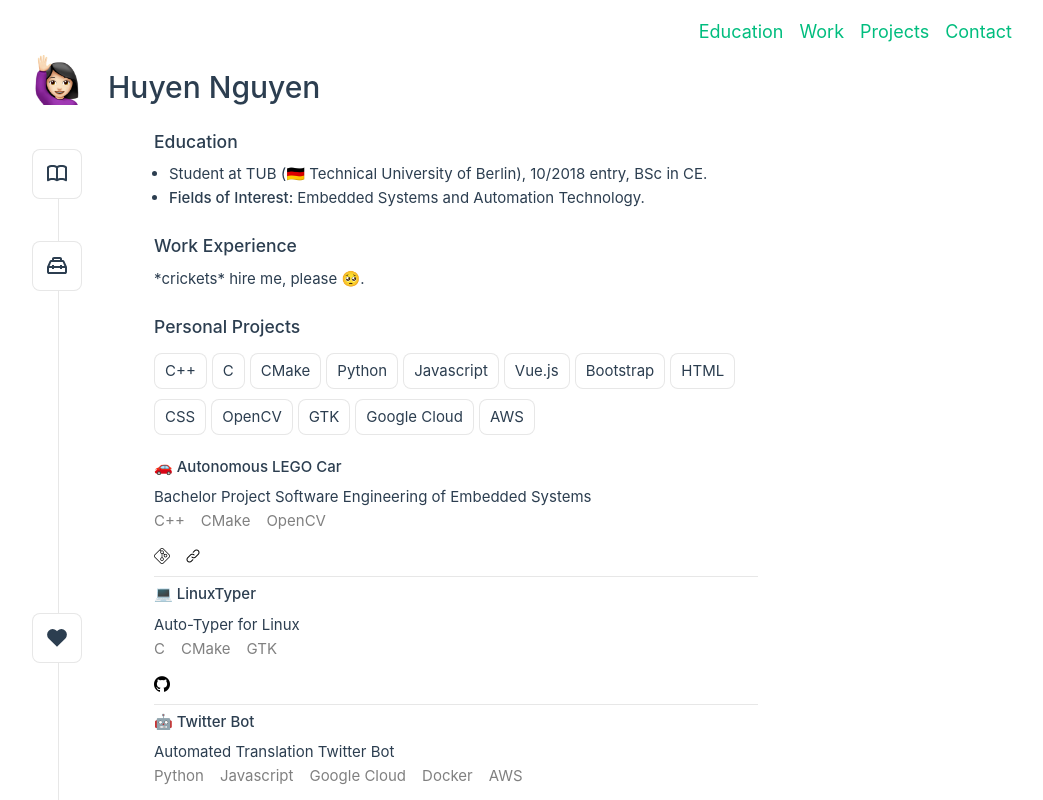
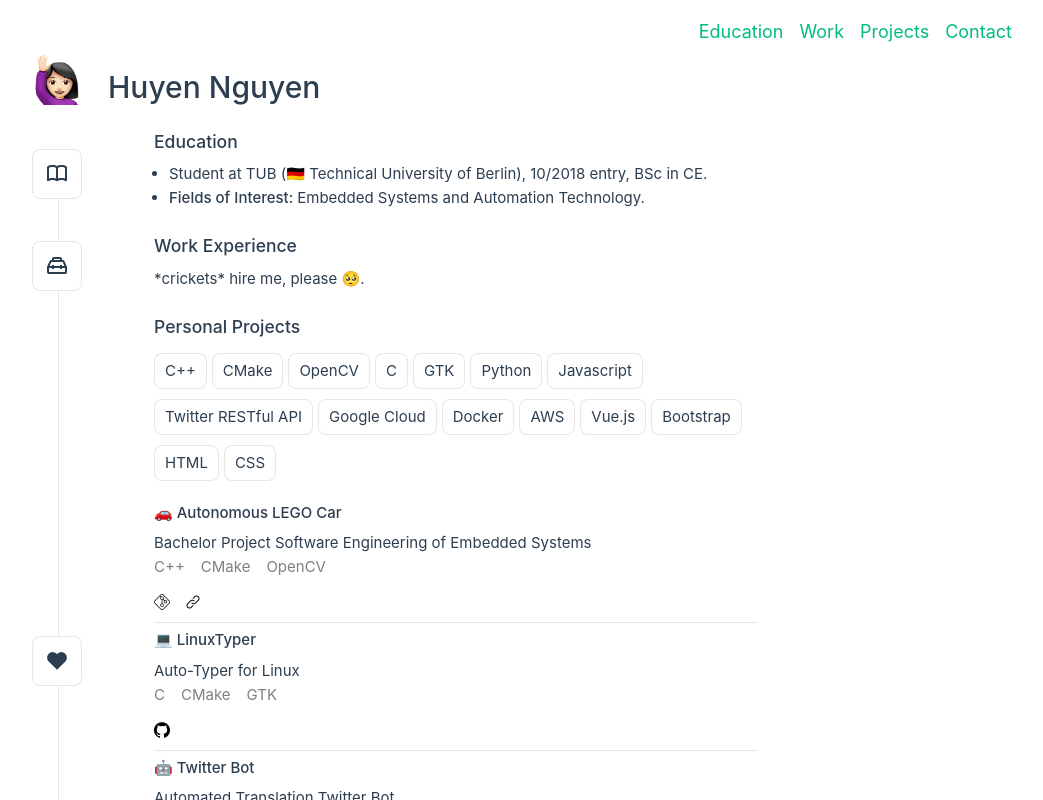
Before and after one commit to huyenngn/resume, a Vue app: page / in a window 1280 px wide. Shown: the top 800 px of the page, without its empty margins (232-1275 px from the left). Built offline with nearby package versions, Linux system fonts and the light colour scheme.

Commit message:
overflow fixed

```diff
--- a/src/App.vue
+++ b/src/App.vue
@@ -1,7 +1,7 @@
 <template>
       <NavBar :links="links" />
   <main>
-      <Header :fullName="fullName" />
+    <Header :fullName="fullName" />
     <Info />
   </main>
 </template>
@@ -47,13 +47,18 @@ export default {
 <style scoped>
 main {
   margin: 0 auto;
+  width: 100%;
+}
+
+@media (min-width: 720px) {
+  main {
   max-width: 600px;
+}
 }
 
 @media (min-width: 1024px) {
   main {
   max-width: 700px;
 }
-
 }
 </style>
--- a/src/assets/main.css
+++ b/src/assets/main.css
@@ -52,6 +52,7 @@
 *,
 *::before,
 *::after {
+  min-width: 0;
   box-sizing: border-box;
   margin: 0;
   position: relative;
@@ -92,6 +93,9 @@ ul {
   list-style-position: outside;
   padding-left: 1em;
 }
+.nooverflow {
+  min-width: 0;
+}
 
 .bold {
   display: inline;
--- a/src/components/NavBar.vue
+++ b/src/components/NavBar.vue
@@ -39,7 +39,6 @@ nav ul {
 }
 
 nav ul li {
-    /* padding: 0; */
     flex-grow: 1;
     justify-content: space-evenly;
     min-width: 0;
--- a/src/components/Projects.vue
+++ b/src/components/Projects.vue
@@ -1,5 +1,5 @@
 <template>
-    <Filter @filter-projects="updateFilterList" />
+    <Filter @filter-projects="updateFilterList" :technologies="getTechnologies()" />
     <div v-for="(project, index) in filteredProjects" :key="index">
         <Item v-bind:project="project" v-bind:class="{ card: index != projects.length - 1 }"></Item>
     </div>
@@ -16,6 +16,17 @@ export default {
         Item,
     },
     methods: {
+        getTechnologies() {
+            let technologies = [];
+            this.projects.forEach(project => {
+                project.technologies.forEach(tech => {
+                    if (!technologies.includes(tech)) {
+                        technologies.push(tech)
+                    }
+                });
+            });
+            return technologies;
+        },
         updateFilterList(filter) {
             this.filterList = filter;
         },
@@ -53,7 +64,7 @@ export default {
                     github: "https://github.com/huyenngn/TwitterBot",
                     git: "",
                     link: "",
-                    technologies: ["Python", "Javascript", "Google Cloud", "Docker", "AWS"],
+                    technologies: ["Python", "Javascript", "Twitter RESTful API", "Google Cloud", "Docker", "AWS"],
                 },
                 {
                     title: "🎀 Ribbon Designer",
@@ -71,6 +82,7 @@ export default {
 
 <style>
 .card {
+    min-width: 0;
     padding-bottom: 5px;
     margin-bottom: 5px;
     border-bottom: 1px solid var(--color-border);
--- a/src/components/ProjectsFilter.vue
+++ b/src/components/ProjectsFilter.vue
@@ -13,22 +13,13 @@ export default {
     data() {
         return {
             activeCategory: [],
-            technologies: [
-                "C++",
-                "C",
-                "CMake",
-                "Python",
-                "Javascript",
-                "Vue.js",
-                "Bootstrap",
-                "HTML",
-                "CSS",
-                "OpenCV",
-                "GTK",
-                "Google Cloud",
-                "AWS",
-            ],
         }
+    },
+    props: {
+        technologies: {
+            type: Array,
+            required: true
+        },
     },
     methods: {
         filterCategory(category) {
@@ -48,8 +39,8 @@ export default {
 
 <style scoped>
 .skills {
+    min-width: 0;
     display: flex;
-    /* justify-content: center; */
     flex-direction: row;
     flex-wrap: wrap;
     padding-bottom: 1em;
@@ -72,7 +63,7 @@ input:checked+div {
     background: var(--color-border);
 }
 
-label > input {
+label>input {
     display: none;
 }
 </style>
--- a/src/components/ProjectsItem.vue
+++ b/src/components/ProjectsItem.vue
@@ -1,5 +1,5 @@
 <template>
-    <div>
+    <div class="nooverflow">
         <h4>{{ project.title }}</h4>
         <div>{{ project.text }}</div>
         <div class="technology" v-for="tech in project.technologies">
@@ -44,6 +44,7 @@ export default {
   }
 
   .technology {
+    min-width: 0;
     display: inline;
     margin-right: 1rem;
     color: grey;
```
Also changed, not shown: src/components/Header.vue (indentation only), src/components/Info.vue (indentation only). Lines whose indentation alone changed are shown as unchanged.
